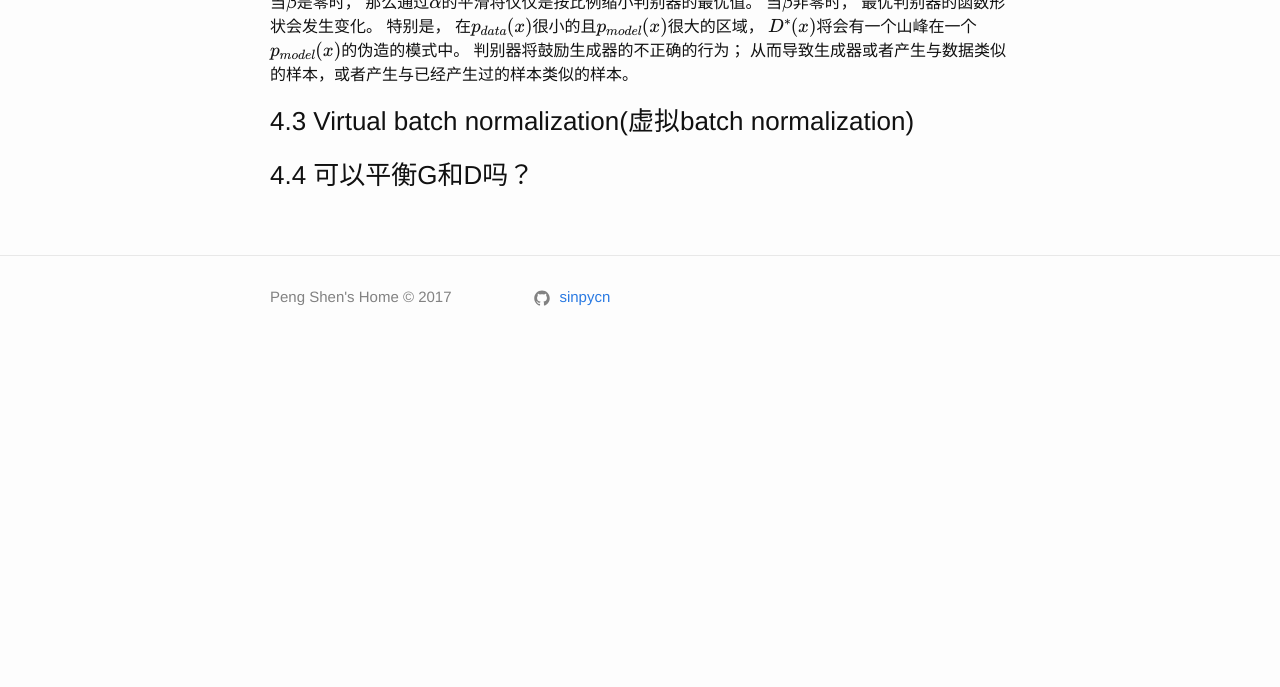
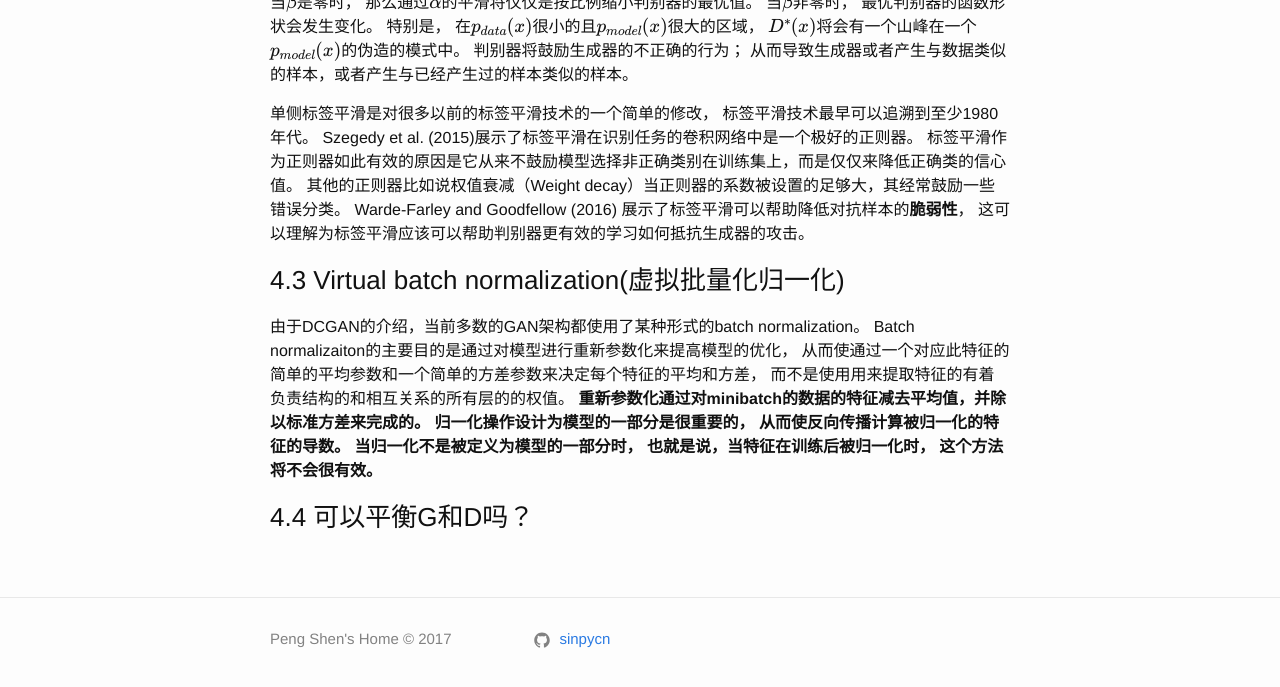
Before and after one commit to sinpycn/sinpycn.github.io, a Jekyll site: the page built from _posts/research/2017-05-09-GAN-Tutorial-Tips-and-Tricks.md, in a window 1280 px wide and 900 px high, scrolled down 2320 px, cut to the strip 190-877 px from the top of the window. Built offline with Jekyll 4.4.1, drawn with Linux system fonts in a browser that asks for light colours; formulas are drawn with MathJax 3; before the commit the page ends 2878 px from its top, so only the background shows below that.

Commit message:
Update 2017-05-09-GAN-Tutorial-Tips-and-Tricks.md

```diff
--- a/_posts/research/2017-05-09-GAN-Tutorial-Tips-and-Tricks.md
+++ b/_posts/research/2017-05-09-GAN-Tutorial-Tips-and-Tricks.md
@@ -54,8 +54,16 @@ GAN试图工作通过判别器对两个密度的比率进行估计。
 当$$\beta$$非零时， 最优判别器的函数形状会发生变化。 特别是， 在$$p_{data}(x)$$很小的且$$p_{model}(x)$$很大的区域， $$D^{*}(x)$$将会有一个山峰在一个$$p_{model}(x)$$的伪造的模式中。
 判别器将鼓励生成器的不正确的行为； 从而导致生成器或者产生与数据类似的样本，或者产生与已经产生过的样本类似的样本。
 
+单侧标签平滑是对很多以前的标签平滑技术的一个简单的修改， 标签平滑技术最早可以追溯到至少1980年代。 Szegedy et al. (2015)展示了标签平滑在识别任务的卷积网络中是一个极好的正则器。
+标签平滑作为正则器如此有效的原因是它从来不鼓励模型选择非正确类别在训练集上，而是仅仅来降低正确类的信心值。
+其他的正则器比如说权值衰减（Weight decay）当正则器的系数被设置的足够大，其经常鼓励一些错误分类。 Warde-Farley and Goodfellow (2016) 展示了标签平滑可以帮助降低对抗样本的**脆弱性**， 这可以理解为标签平滑应该可以帮助判别器更有效的学习如何抵抗生成器的攻击。
+
+### 4.3 Virtual batch normalization(虚拟批量化归一化)
+
+由于DCGAN的介绍，当前多数的GAN架构都使用了某种形式的batch normalization。
+Batch normalizaiton的主要目的是通过对模型进行重新参数化来提高模型的优化， 从而使通过一个对应此特征的简单的平均参数和一个简单的方差参数来决定每个特征的平均和方差， 而不是使用用来提取特征的有着负责结构的和相互关系的所有层的的权值。
+**重新参数化通过对minibatch的数据的特征减去平均值，并除以标准方差来完成的。 归一化操作设计为模型的一部分是很重要的， 从而使反向传播计算被归一化的特征的导数。 当归一化不是被定义为模型的一部分时， 也就是说，当特征在训练后被归一化时， 这个方法将不会很有效。**
 
 
-### 4.3 Virtual batch normalization(虚拟batch normalization)
 
 ### 4.4 可以平衡G和D吗？
```
